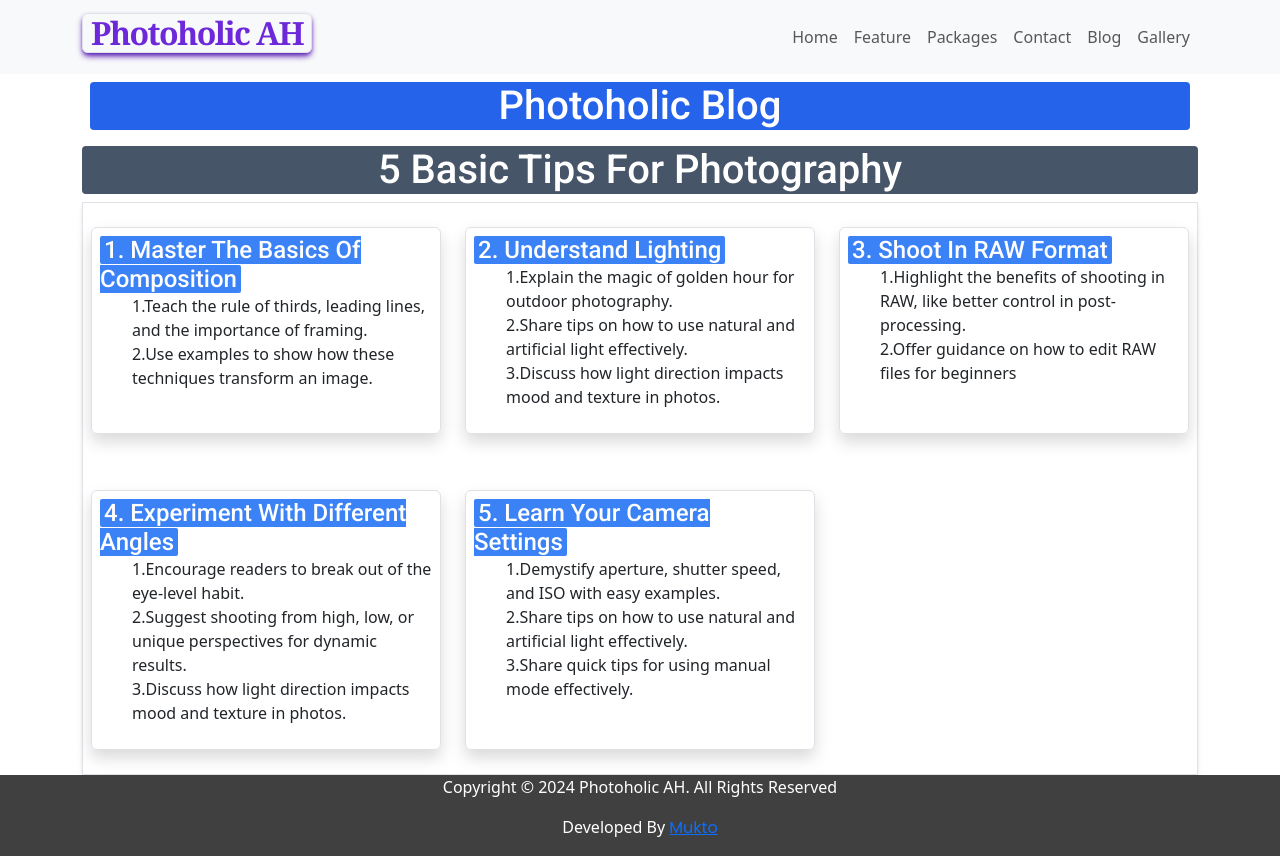
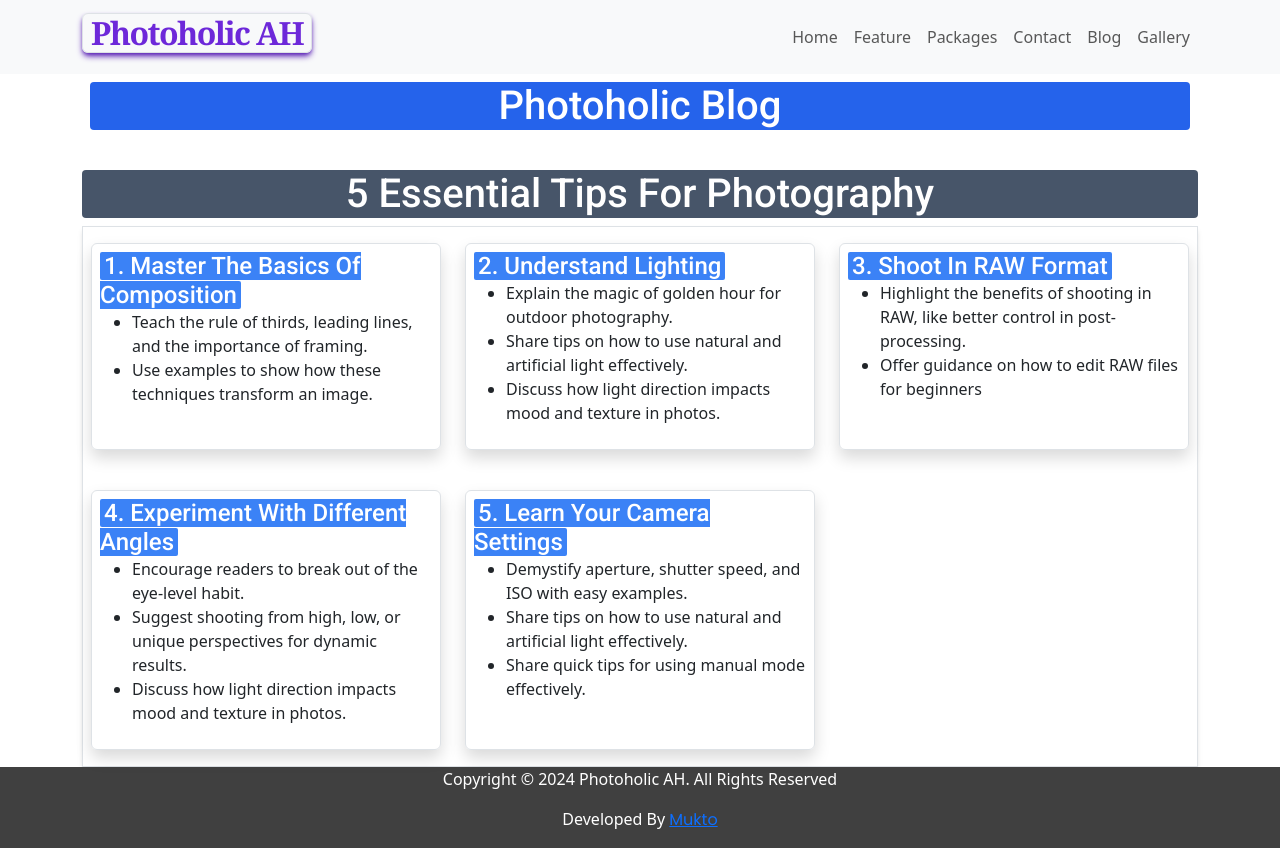
Before and after one commit to ashiful2002/photoholicah, a React (Vite) app: page /blog in a window 1280 px wide. Built offline with nearby package versions, Linux system fonts and the light colour scheme.

Commit message:
Edited Blog

```diff
--- a/src/pages/Blog.jsx
+++ b/src/pages/Blog.jsx
@@ -1,7 +1,6 @@
 import React from "react";
 import PageTitle from "../Components/Title.jsx/PageTitle";
 import { blog } from "../Constants/Index";
-import { isTwoCNChar } from "antd/es/button";
 
 const Blog = () => {
   return (
@@ -11,20 +10,20 @@ const Blog = () => {
           <div className="p-2 m">
             <PageTitle heading="Photoholic Blog" title="Blog" />
           </div>
-          < PageTitle heading="5 basic tips for photography" className="bg-slate-600" />
+          < PageTitle heading="5 essential tips for photography" className=" mt-4 bg-slate-600" />
           <div className="border shadow-md p-2 grid grid-cols-1 md:grid-cols-3 gap-4">
             {blog.map((item) => (
-              <div key={item.id} className="border shadow my-3 rounded p-2 ">
+              <div key={item.id} className="border shadow my-2 rounded p-2 ">
                 <h4 className="capitalize bg-blue-500 text-white inline px-1 rounded-sm">
                   {item.blogTitle}
                 </h4>
                 {
-                  <ul className="" >
-                    {item.blogDesc1 && <li>1.{item.blogDesc1}</li>}
-                    {item.blogDesc2 && <li>2.{item.blogDesc2}</li>}
-                    {item.blogDesc3 && <li>3.{item.blogDesc3}</li>}
+                  <ol className="list- list-disc" >
+                    {item.blogDesc1 && <li className="">{item.blogDesc1}</li>}
+                    {item.blogDesc2 && <li className="">{item.blogDesc2}</li>}
+                    {item.blogDesc3 && <li className="">{item.blogDesc3}</li>}
 
-                  </ul>
+                  </ol>
                 }
               </div>
             ))}
```
